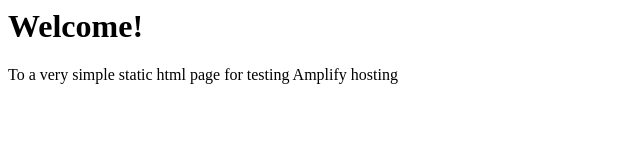
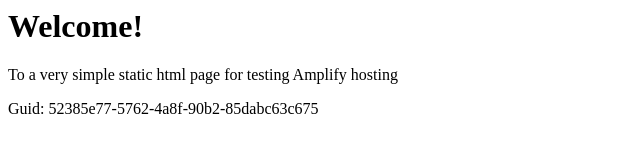
Before and after one commit to aws-aemilia-pdx/Github-PR-Commit-Integration-Test-DoNotTouch-v1-beta-us-west-2, a website: page src/index.html in a window 1280 px wide. Shown: the whole page, without its empty margins (0-640 px from the left). Drawn offline with Linux system fonts and the light colour scheme.

Commit message:
commit from integ tests

```diff
--- a/src/index.html
+++ b/src/index.html
@@ -1,3 +1,5 @@
+
+
 <html lang="en">
 
 <head>
@@ -10,6 +12,6 @@
 <body>
     <h1>Welcome!</h1>
     <p>To a very simple static html page for testing Amplify hosting</p>
-</body>
+    <p>Guid: 52385e77-5762-4a8f-90b2-85dabc63c675</p></body>
 
 </html>
```
